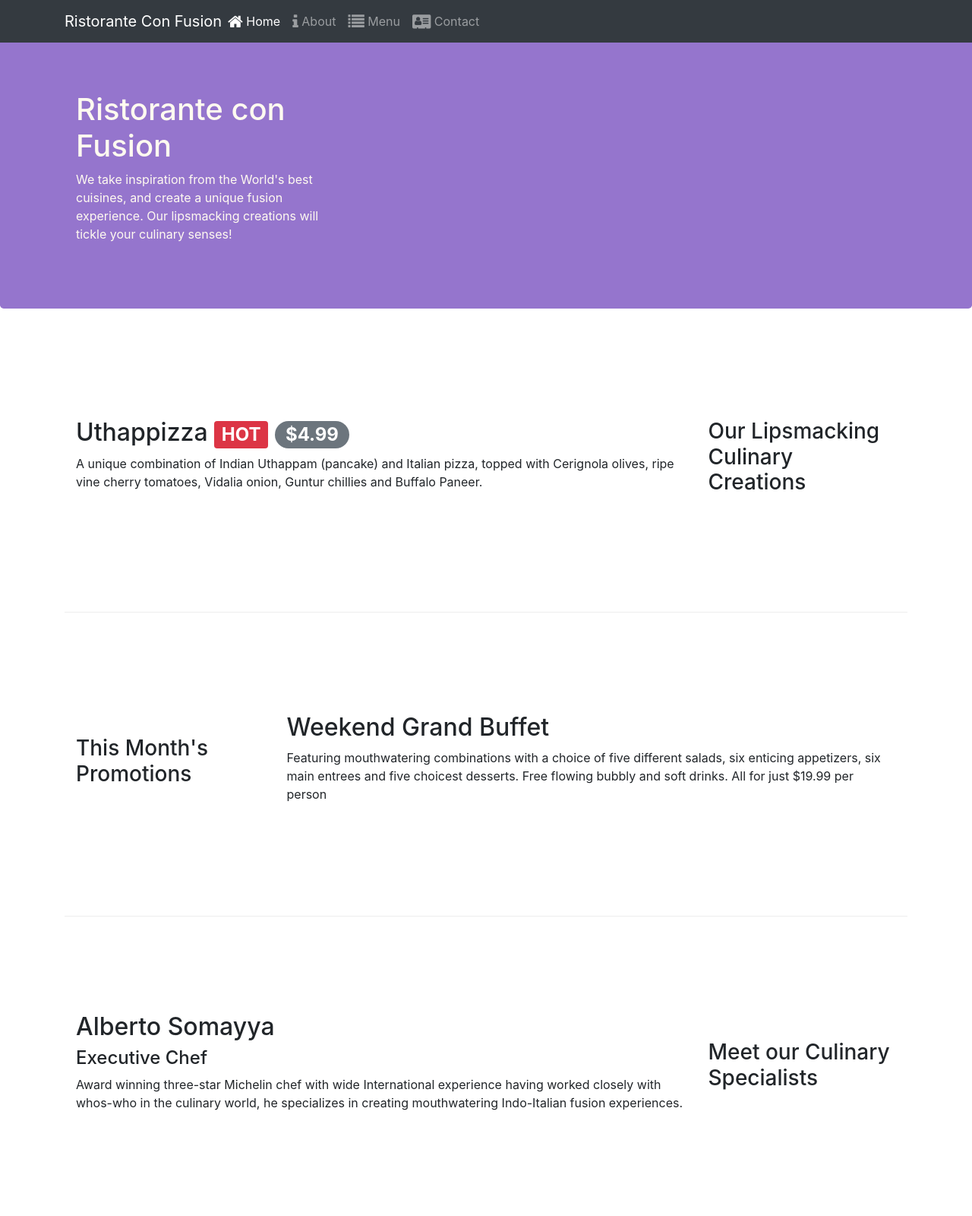
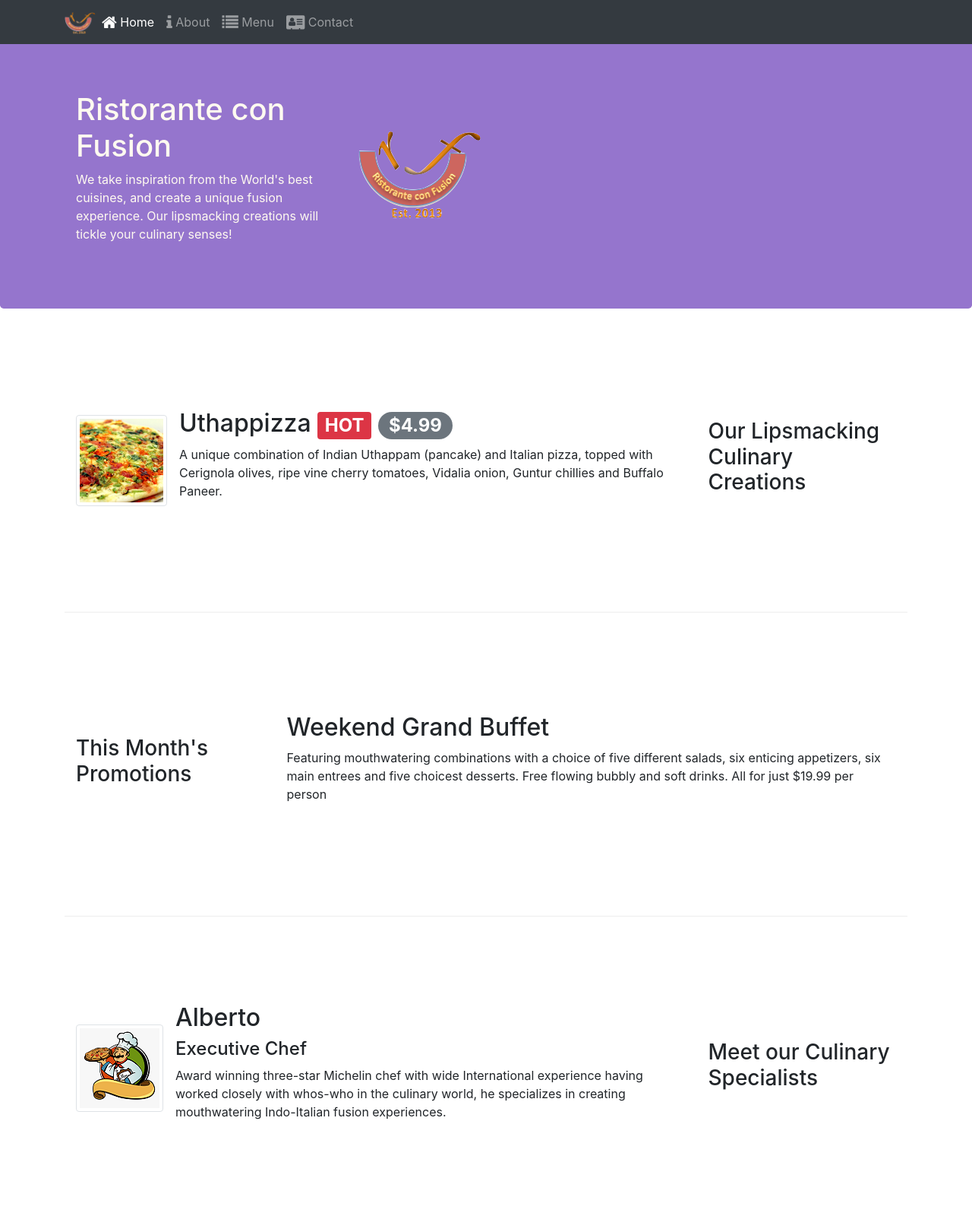
Before and after one commit to jaishankarg24/BootStrap-4, a website: page index.html in a window 1280 px wide. Shown: the top 1600 px of the page at 76% size. Drawn offline with nearby package versions, Linux system fonts and the light colour scheme.

Commit message:
Images and Media

```diff
--- a/index.html
+++ b/index.html
@@ -24,7 +24,7 @@
             <button class="navbar-toggler" type="button" data-toggle="collapse" data-target="#Navbar">
                 <span class="navbar-toggler-icon"></span>
             </button>
-           <a class="navbar-brand mr-auto" href="#">Ristorante Con Fusion</a>
+            <a class="navbar-brand mr-auto" href="#"><img src="img/logo.png" height="30" width="41"></a>
            <div class="collapse navbar-collapse" id="Navbar">
                 <ul class="navbar-nav mr-auto">
                     <li class="nav-item active"><a class="nav-link" href="#"><span class="fa fa-home fa-lg"></span> Home</a></li>
@@ -43,7 +43,9 @@
                     <h1>Ristorante con Fusion</h1>
                     <p>We take inspiration from the World's best cuisines, and create a unique fusion experience. Our lipsmacking creations will tickle your culinary senses!</p>
                 </div>
-                <div>
+
+                <div class="col-12 col-sm align-self-center">
+                    <img src="img/logo.png" class="img-fluid">
                 </div>
             </div>
         </div>
@@ -55,8 +57,15 @@
                 <h3>Our Lipsmacking Culinary Creations</h3>
             </div>
             <div class="col col-sm order-sm-first col-md">
-                <h2>Uthappizza <span class="badge badge-danger">HOT</span> <span class="badge badge-pill badge-secondary">$4.99</span></h2>
-                <p>A unique combination of Indian Uthappam (pancake) and Italian pizza, topped with Cerignola olives, ripe vine cherry tomatoes, Vidalia onion, Guntur chillies and Buffalo Paneer.</p>
+                <div class="media">
+                    <img class="d-flex mr-3 img-thumbnail align-self-center"
+                            src="img/uthappizza.png" alt="Uthappizza">
+                    <div class="media-body">
+                        <h2>Uthappizza <span class="badge badge-danger">HOT</span> <span class="badge badge-pill badge-secondary">$4.99</span></h2>
+                        <p>A unique combination of Indian Uthappam (pancake) and Italian pizza, topped with Cerignola olives, ripe vine cherry tomatoes, Vidalia onion, Guntur chillies and Buffalo Paneer.</p>
+
+                    </div>
+                </div>
             </div>
         </div>
 
@@ -76,9 +85,19 @@
                 <h3>Meet our Culinary Specialists</h3>
             </div>
             <div class="col col-sm order-sm-first col-md">
-                <h2>Alberto Somayya</h2>
-                <h4>Executive Chef</h4>
-                <p>Award winning three-star Michelin chef with wide International experience having worked closely with whos-who in the culinary world, he specializes in creating mouthwatering Indo-Italian fusion experiences. </p>
+                <div class="media">
+                    <img class="d-flex mr-3 img-thumbnail align-self-center"
+                            src="img/alberto.png" alt="Alberto Somayya">
+                    <div class="media-body">
+                        <h2 class="mt-0">Alberto</h2>
+                        <h4>Executive Chef</h4>
+                        <p class="d-none d-sm-block">Award winning three-star Michelin chef with wide
+                            International experience having worked closely with
+                            whos-who in the culinary world, he specializes in
+                            creating mouthwatering Indo-Italian fusion experiences.
+                            </p>
+                    </div>
+                </div>
             </div>
         </div>
     </div>
```
Also changed, not shown: aboutus.html (+5 -3 lines), contactus.html (+4 -3 lines), img/alberto.png (added), img/buffet.png (added), img/logo.png (added), img/uthappizza.png (added), 1 other file.
